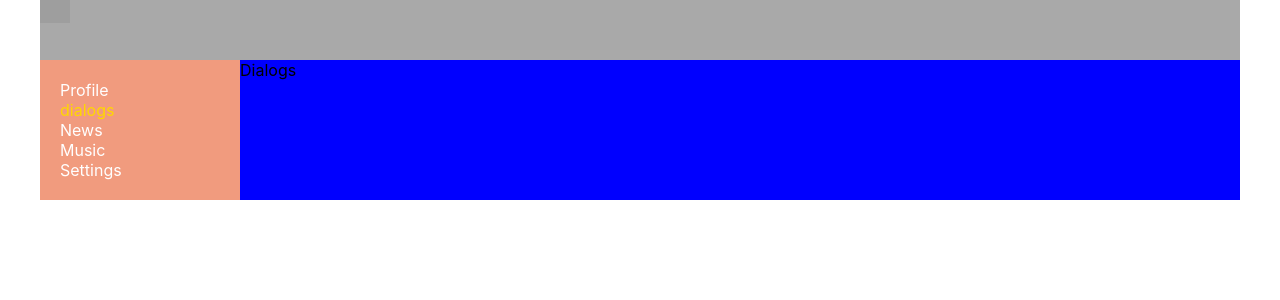
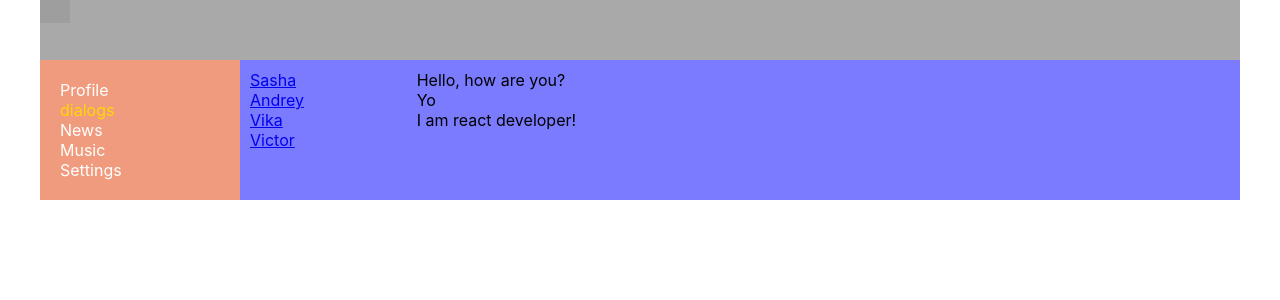
Before and after one commit to limanp/Learning-of-React, a React (Create React App) app: page /dialogs in a window 1280 px wide. Shown: the top 300 px of the page. Built offline with nearby package versions, Linux system fonts and the light colour scheme; grey boxes are pictures that could not be loaded.

Commit message:
lesson 22 [Route exact]

```diff
--- a/src/App.css
+++ b/src/App.css
@@ -16,5 +16,5 @@
 
 .app-wrapper-content {
   grid-area: c;
-  background-color:blue;
+  background-color:rgb(123, 123, 255);
 }
--- a/src/App.js
+++ b/src/App.js
@@ -18,11 +18,11 @@ const App = () => {
       <Navbar />
       <div className='app-wrapper-content'>
         <Routes>
-          <Route path='/profile' element={<Profile />} />
-          <Route path='/dialogs' element={<Dialogs />} />
-          <Route path='/music' element={<Music />} />
-          <Route path='/settings' element={<Settings />} />
-          <Route path='/news' element={<News />} />
+          <Route path='/profile/*' element={<Profile />} />
+          <Route path='/dialogs/*' element={<Dialogs />} />
+          <Route path='/music/*' element={<Music />} />
+          <Route path='/settings/*' element={<Settings />} />
+          <Route path='/news/*' element={<News />} />
         </Routes>
       </div>
     </div>
--- a/src/components/Dialogs/Dialogs.jsx
+++ b/src/components/Dialogs/Dialogs.jsx
@@ -1,9 +1,29 @@
 import React from 'react';
+import style from './Dialogs.module.css';
+import { NavLink } from 'react-router-dom';
 
 const Dialogs = (props) => {
     return (
-        <div>
-            Dialogs
+        <div className={style.dialogs}>
+            <div className={style.dialogsItem}>
+                <div className={style.dialog}>
+                    <NavLink to="/dialogs/1">Sasha</NavLink>
+                </div>
+                <div className={style.dialog}>
+                    <NavLink to="/dialogs/2">Andrey</NavLink>
+                </div>
+                <div className={style.dialog}>
+                    <NavLink to="/dialogs/3">Vika</NavLink>
+                </div>
+                <div className={style.dialog}>
+                    <NavLink to="/dialogs/4">Victor</NavLink>
+                </div>
+            </div>
+            <div className={style.messages}>
+                <div className={style.message}>Hello, how are you?</div>
+                <div className={style.message}>Yo</div>
+                <div className={style.message}>I am react developer!</div>
+            </div>
         </div>
     )
 }
--- a/src/components/Dialogs/Dialogs.module.css
+++ b/src/components/Dialogs/Dialogs.module.css
@@ -0,0 +1,16 @@
+.dialogs {
+    display: grid;
+    grid-template-columns: 2fr 10fr;
+}
+
+.dialogs .dialogsItem {
+    padding: 10px;
+}
+
+.dialogsItem .active {
+    color: gold;
+}
+
+.dialogs .messages {
+    padding: 10px;
+}
```
